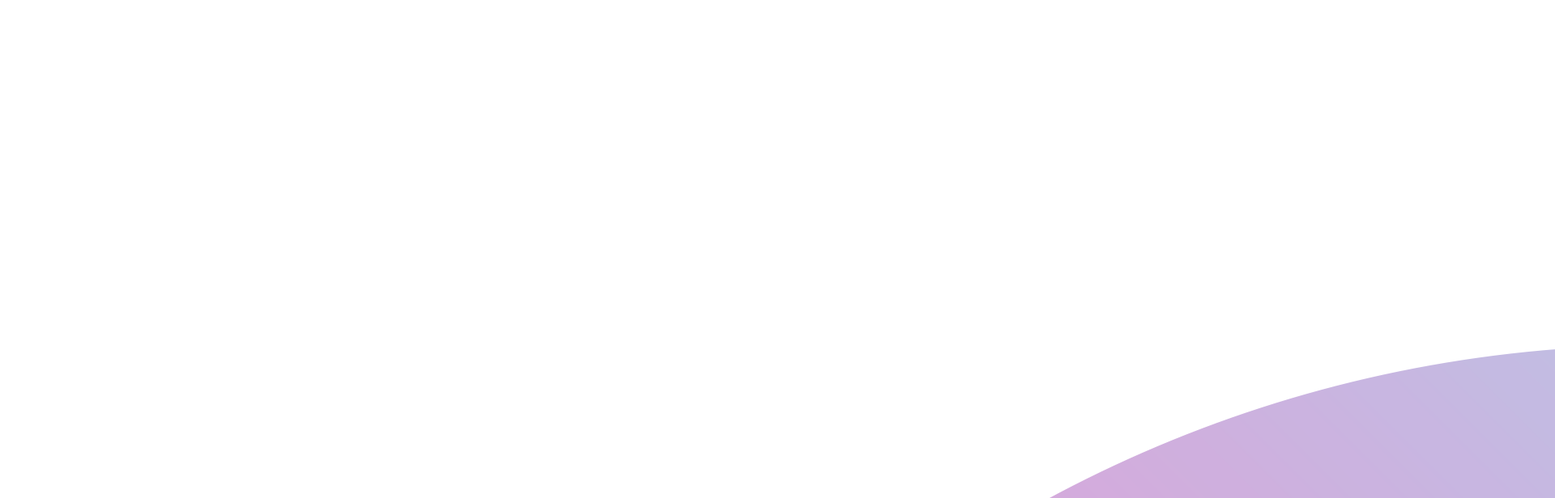
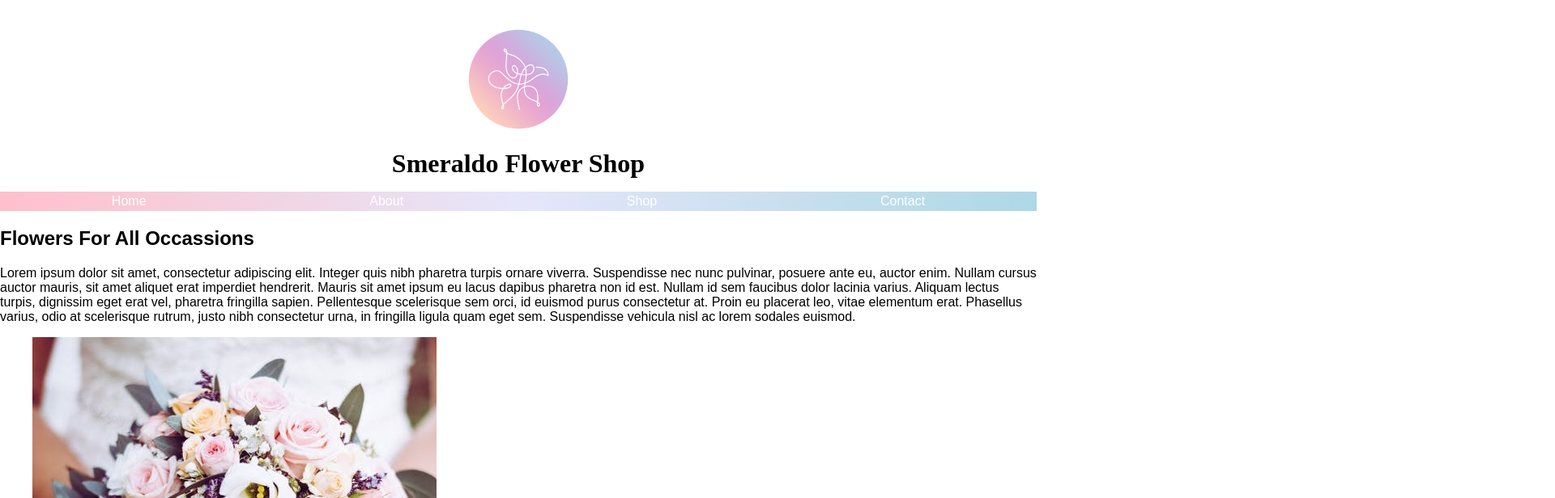
Before and after one commit to adriana-viramontes/M13_VIRAMONTES_ADRIANA, a plain HTML site: page index.html in a window 1280 px wide. Shown: the top 616 px of the page at 81% size, 1920 px wide, since content can reach past the window. Drawn offline with Linux system fonts and the light colour scheme.

Commit message:
linked styles.css and styled header

```diff
--- a/index.html
+++ b/index.html
@@ -7,11 +7,12 @@
   <title>Module 13 Practical</title>
   <meta name="description" content="Module 13 practical example">
 
+  <link rel="stylesheet" href="styles.css">
 </head>
 
 <body>
    <header>
-    <figure>
+    <figure class="logo">
       <img src="images/smeraldo-logo.png">
     </figure>
 
--- /dev/null
+++ b/styles.css
@@ -0,0 +1,45 @@
+/*BODY*/
+body {
+    color: #000;
+    background-color: #fff;
+    font-family: Arial, Helvetica, sans-serif;
+    margin: 0;
+}
+
+/*HEADER*/
+figure.logo {
+    width: 12%;
+    height: 12%;
+    padding: 5px;
+    margin-bottom: 0;
+    margin-left: auto;
+    margin-right: auto;}
+
+figure.logo img {
+    width: 100%;
+    height: 100%;
+}
+
+h1 {
+    margin: 0;
+    font-family: "Copperplate Gothic";
+    font-size: 2em;
+    text-align: center;
+}
+
+nav {
+    color: #fff;
+    background-image: linear-gradient(to right, pink, lavender, lightblue);
+}
+
+nav ul {
+    display: flex;
+    padding: 0;
+    justify-content: space-around;
+}
+
+nav ul li {
+    list-style-type: none;
+    display: inline;
+    padding: 0.2em 1em;
+}
```
